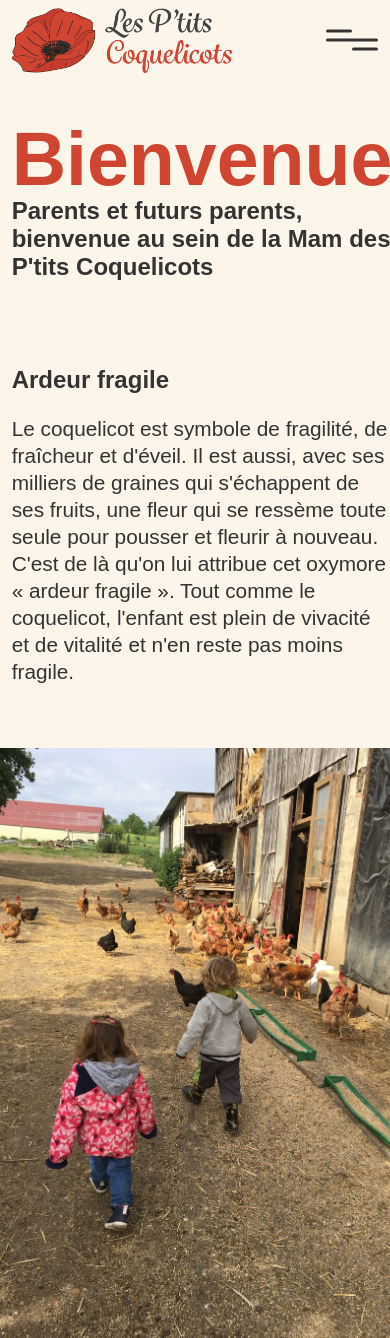
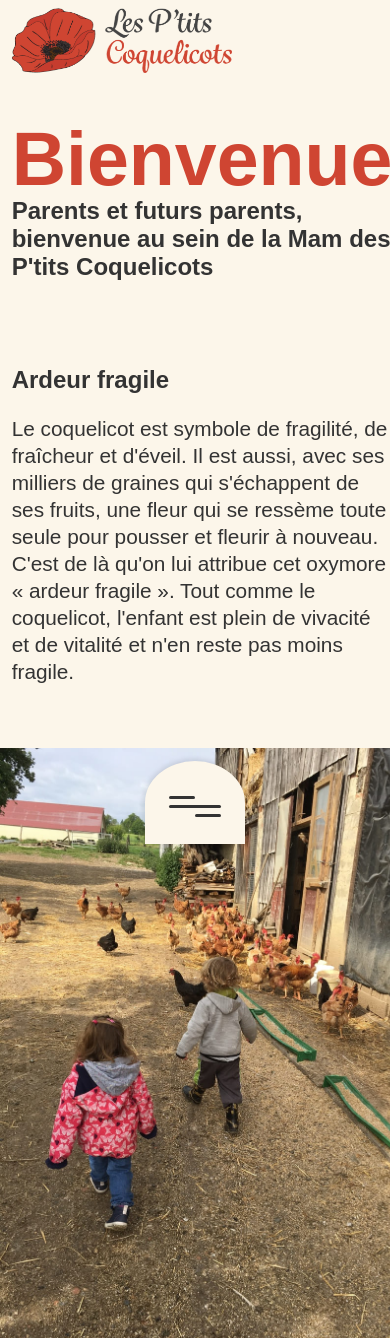
Before and after one commit to nicolasbertolino/les-ptits-coquelicots, a PHP site: page /index.html in a window 390 px wide. Shown: the top 1338 px of the page. Run offline with PHP 8.4, Linux system fonts and the light colour scheme; some web fonts are replaced.

Commit message:
Create mobile navigation

```diff
--- a/assets/css/style.css
+++ b/assets/css/style.css
@@ -17,7 +17,7 @@ body {
 }
 
 .lock {
-  overflow: hidden;
+  overflow-y: hidden !important;
 }
 
 ::-moz-selection {
@@ -894,6 +894,26 @@ nav ul li a:hover,
   }
 }
 
+@media screen and (max-width: 414px) {
+  .hamburger {
+    position: fixed;
+    top: unset;
+    right: unset;
+    left: 50%;
+    bottom: 0;
+    transform: translateX(-50%);
+    cursor: pointer;
+    background-color: var(--background);
+    padding: 2em 1.5em 1.5em;
+    border-top-left-radius: 50%;
+    border-top-right-radius: 50%;
+    box-shadow: 0 0 5px 2px rgba(0, 0, 0, 0.1);
+    z-index: 3;
+    display: flex;
+    flex-direction: column;
+  }
+}
+
 .bar1,
 .bar2,
 .bar3 {
@@ -971,6 +991,13 @@ footer {
   position: relative;
 }
 
+@media screen and (max-width: 414px) {
+  footer {
+    height: 380px;
+    padding-bottom: 80px;
+  }
+}
+
 footer div {
   font-family: serenity, sans-serif;
   font-weight: normal;
@@ -1012,6 +1039,12 @@ footer ul li a:hover::before {
 
 .copyright a {
   font-size: 1rem;
+}
+
+@media screen and (max-width: 414px) {
+  .copyright {
+    bottom: 80px;
+  }
 }
 
 /* Back To Top */
```
